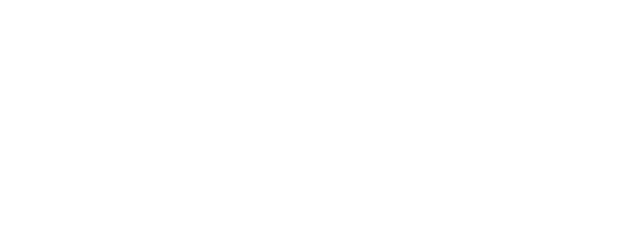
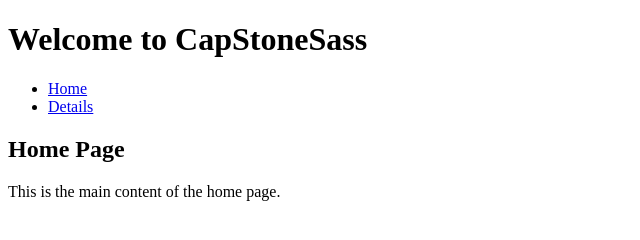
Before and after one commit to duykhang102456/CapStoneSass, a plain HTML site: page index.html in a window 1280 px wide. Shown: the whole page, without its empty margins (0-640 px from the left). Drawn offline with Linux system fonts and the light colour scheme.

Commit message:
up khung

```diff
--- a/details.html
+++ b/details.html
@@ -0,0 +1,12 @@
+<!DOCTYPE html>
+<html lang="en">
+<head>
+    <meta charset="UTF-8">
+    <meta name="viewport" content="width=device-width, initial-scale=1.0">
+    <title>Document</title>
+    <link rel="stylesheet" href="/css/details.css">
+</head>
+<body>
+
+</body>
+</html>
--- a/index.html
+++ b/index.html
@@ -0,0 +1,24 @@
+<!DOCTYPE html>
+<html lang="en">
+<head>
+    <meta charset="UTF-8">
+    <meta name="viewport" content="width=device-width, initial-scale=1.0">
+    <link rel="stylesheet" href="/css/index.css">
+    <title>Document</title>
+</head>
+<body>
+    <header>
+        <h1>Welcome to CapStoneSass</h1>
+        <nav>
+            <ul>
+                <li><a href="index.html">Home</a></li>
+                <li><a href="details.html">Details</a></li>
+            </ul>
+        </nav>
+    </header>
+    <main>
+        <h2>Home Page</h2>
+        <p>This is the main content of the home page.</p>
+    </main>
+</body>
+</html>
```
Also changed, not shown: register.html (+1 -0 lines).
